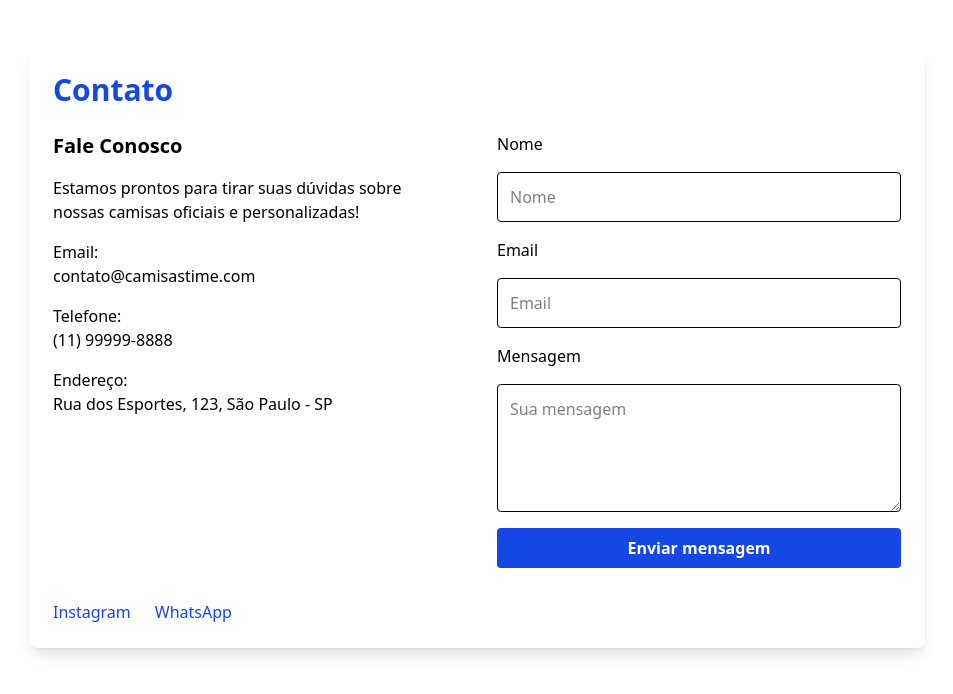
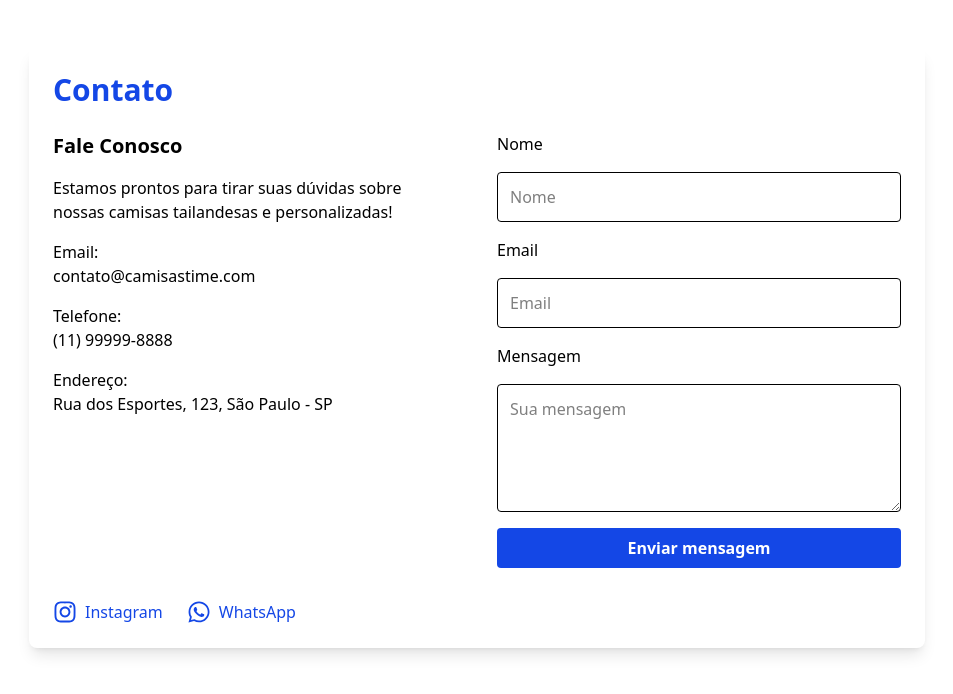
Before and after one commit to AndreyCubas/AJSports, a React (Vite) app: page /contact in a window 1280 px wide. Shown: the top 694 px of the page, without its empty margins (163-1116 px from the left). Built offline with nearby package versions, Linux system fonts and the light colour scheme.

Commit message:
Icones whats e insta

```diff
--- a/package.json
+++ b/package.json
@@ -12,6 +12,7 @@
   "dependencies": {
     "react": "^19.1.1",
     "react-dom": "^19.1.1",
+    "react-icons": "^5.5.0",
     "react-router-dom": "^7.9.5"
   },
   "devDependencies": {
--- a/src/pages/contato.tsx
+++ b/src/pages/contato.tsx
@@ -1,5 +1,6 @@
 import React, { useState } from "react";
 import { Link } from "react-router-dom";
+import { FaInstagram, FaWhatsapp } from "react-icons/fa";
 
 type FormState = {
   name: string;
@@ -41,7 +42,7 @@ const Contact: React.FC = () => {
       <div className="md:flex md:gap-10">
         <div className="md:w-1/2 space-y-4 mb-6 md:mb-0">
           <h3 className="text-xl font-semibold">Fale Conosco</h3>
-          <p className="">Estamos prontos para tirar suas dúvidas sobre nossas camisas oficiais e personalizadas!</p>
+          <p className="">Estamos prontos para tirar suas dúvidas sobre nossas camisas tailandesas e personalizadas!</p>
           <div>
             <span className="block font-medium">Email:</span>
             <span>contato@camisastime.com</span>
@@ -94,10 +95,27 @@ const Contact: React.FC = () => {
           </button>
         </form>
       </div>
-      <div className="mt-8 flex gap-6">
-        <Link to="#" className="text-blue-700 hover:underline">Instagram</Link>
-        <Link to="#" className="text-blue-700 hover:underline">WhatsApp</Link>
-      </div>
+<div className="mt-8 flex gap-6">
+  <a
+    href="#"
+    target="_blank"
+    rel="noopener noreferrer"
+    className="flex items-center gap-2 text-blue-700 hover:text-pink-600 transition-colors"
+  >
+    <FaInstagram className="text-2xl" />
+    <span>Instagram</span>
+  </a>
+
+  <a
+    href="#"
+    target="_blank"
+    rel="noopener noreferrer"
+    className="flex items-center gap-2 text-blue-700 hover:text-green-600 transition-colors"
+  >
+    <FaWhatsapp className="text-2xl" />
+    <span>WhatsApp</span>
+  </a>
+</div>
     </section>
   );
 };
```
Also changed, not shown: 1 other file (tests, documents, lock files or other folders).
